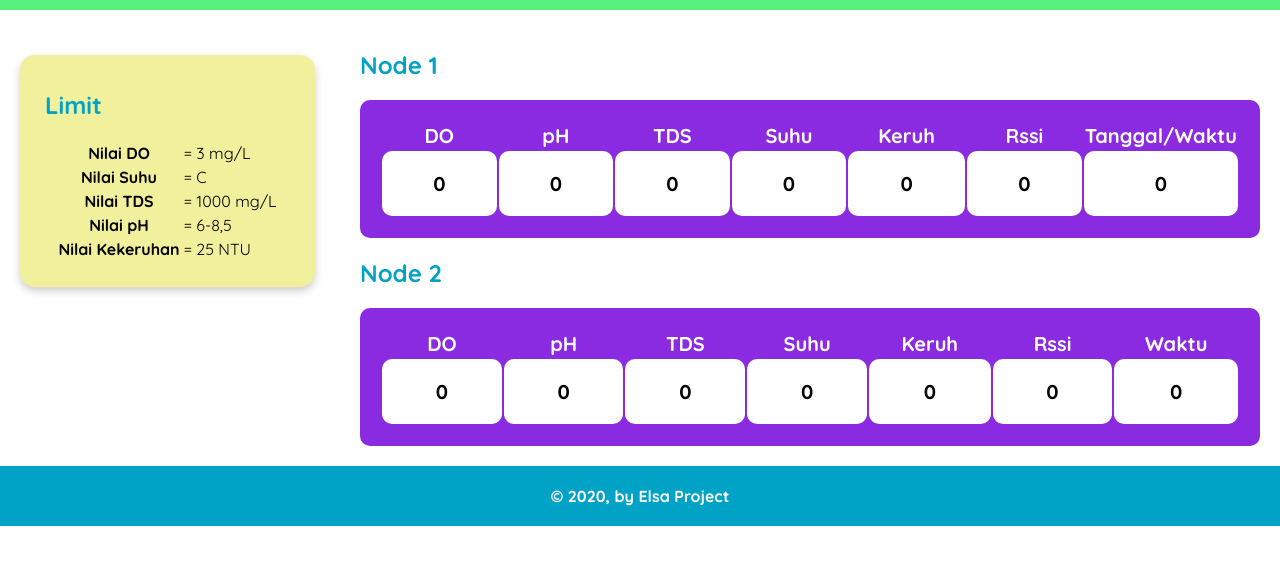
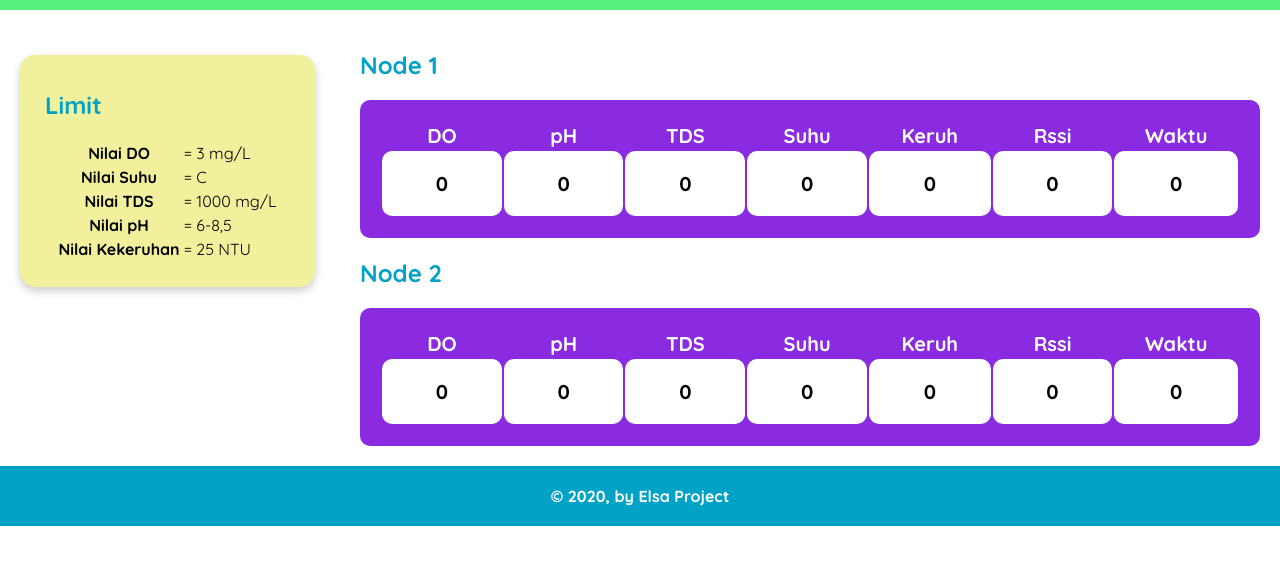
Before and after one commit to tugaselsa/tugaselsa.github.io, a plain HTML site: page index.html in a window 1280 px wide. Shown: the part 93-658 px from the top of the page. Drawn offline with nearby package versions, Linux system fonts and the light colour scheme.

Commit message:
Update index.html

```diff
--- a/index.html
+++ b/index.html
@@ -66,7 +66,7 @@
                             <th>Suhu</th>
                             <th>Keruh</th>
                             <th>Rssi</th>
-                            <th>Tanggal/Waktu</th>
+                            <th>Waktu</th>
                         </tr>
                         <tr>
                             <td id="do1">0</td>
```
